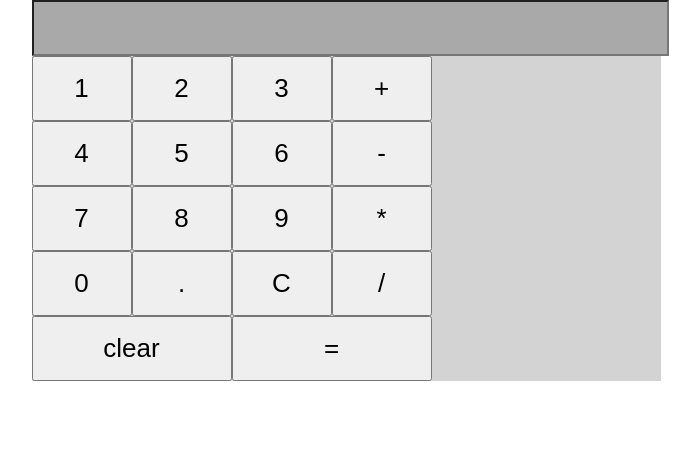
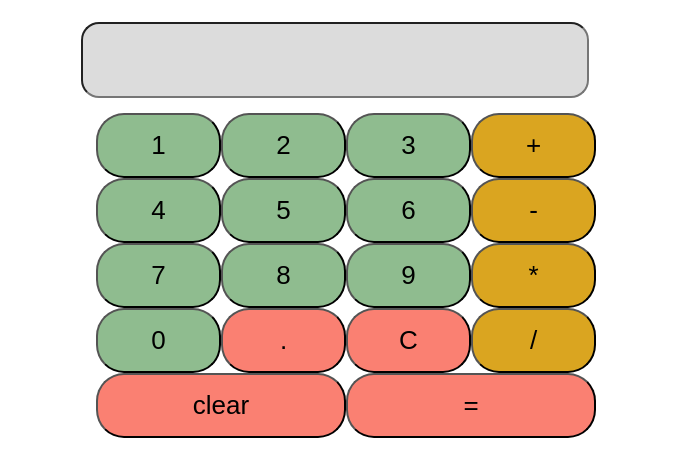
Before and after one commit to takacsberni/react-calculator, a React (Create React App) app: page / in a window 1280 px wide. Shown: the top 476 px of the page, without its empty margins (294-994 px from the left). Built offline with nearby package versions, Linux system fonts and the light colour scheme; the HTML template or start-up script is replaced by a standard one.

Commit message:
feat: add additional style

```diff
--- a/src/App.css
+++ b/src/App.css
@@ -1,24 +1,44 @@
 .container {
-    background: lightgray;
+    justify-content: right;
     width: max-content;
     margin: auto;
+    padding: 22px;
+    display: flex;
+    flex-direction: column;
 }
 .display{
-    width: 100%;
-    background-color: darkGrey;
-    height: 50px;
+    width: 500px;
+    background-color: gainsboro;
+    height: 70px;
     font-size: 48px;
     display: flex;
     justify-content: flex-end;
+    border-radius: 18px 18px 18px 18px;
 }
 .buttons{
-    max-width: 400px;
+    max-width: 500px;
     display:flex;
     flex-wrap: wrap;
+    margin: auto;
+    padding: 15px;
+    /*width: max-content;*/
 }
 button{
     flex: 1 25%;
     padding: 15px;
     font-size: 26px;
     cursor: pointer;
+    border-radius: 28px 28px 28px 28px;
 }
+
+.btn-operator {
+    background-color: goldenrod;
+}
+
+.btn-number{
+    background-color: darkseagreen;
+}
+
+.btn-other {
+    background-color: salmon;
+}
--- a/src/App.js
+++ b/src/App.js
@@ -39,11 +39,11 @@ function App() {
               <button className="btn-number" name="9" onClick={handleClick}>9</button>
               <button className="btn-operator" name="*" onClick={handleClick}>*</button>
               <button className="btn-number" name="0" onClick={handleClick}>0</button>
-              <button className="btn-operator" name="." onClick={handleClick}>.</button>
-              <button className="btn-clear" id="backspace" onClick={backspace}>C</button>
+              <button className="btn-other" name="." onClick={handleClick}>.</button>
+              <button className="btn-other" id="backspace" onClick={backspace}>C</button>
               <button className="btn-operator" name="/" onClick={handleClick}>/</button>
-              <button className="btn-operator" name="clear" onClick={handleClear}>clear</button>
-              <button className="btn-equals" id={result} onClick={calculate}>=</button>
+              <button className="btn-other" name="clear" onClick={handleClear}>clear</button>
+              <button className="btn-other" id={result} onClick={calculate}>=</button>
 
           </div>
       </div>
```
